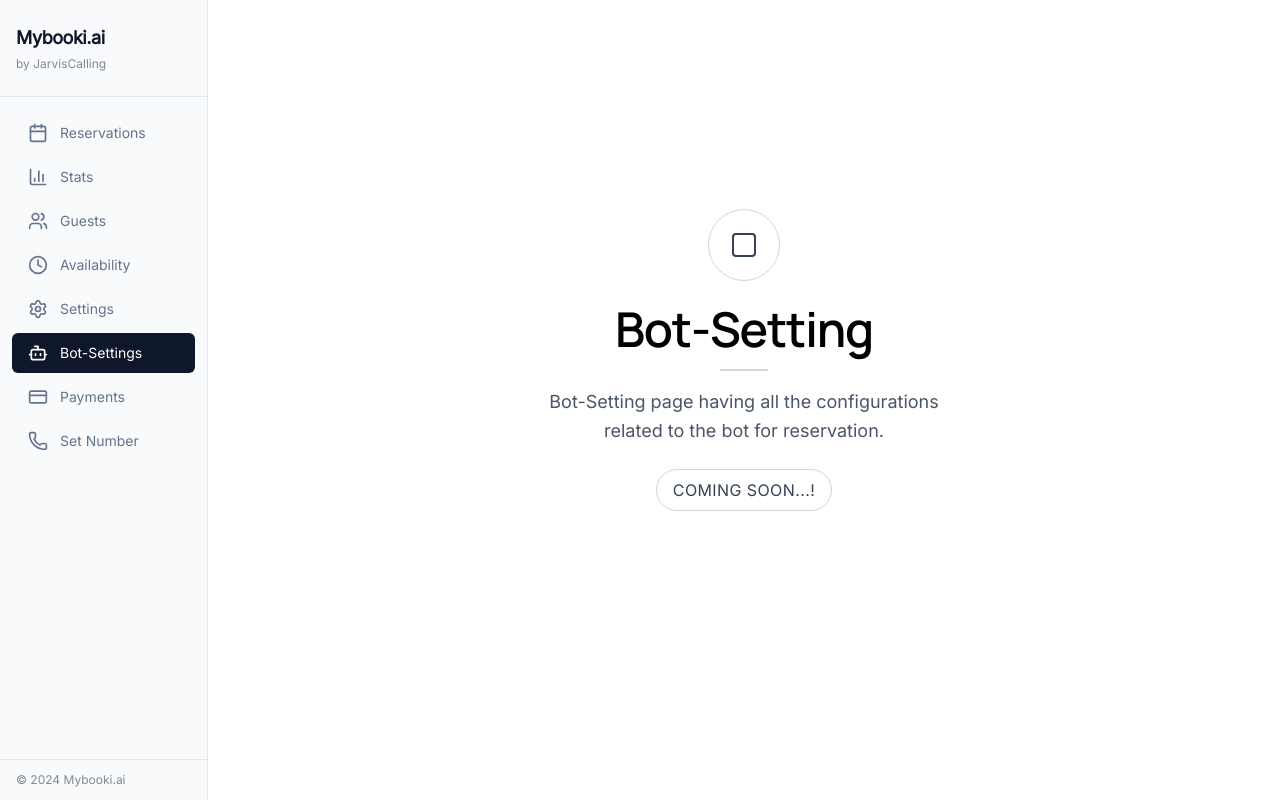
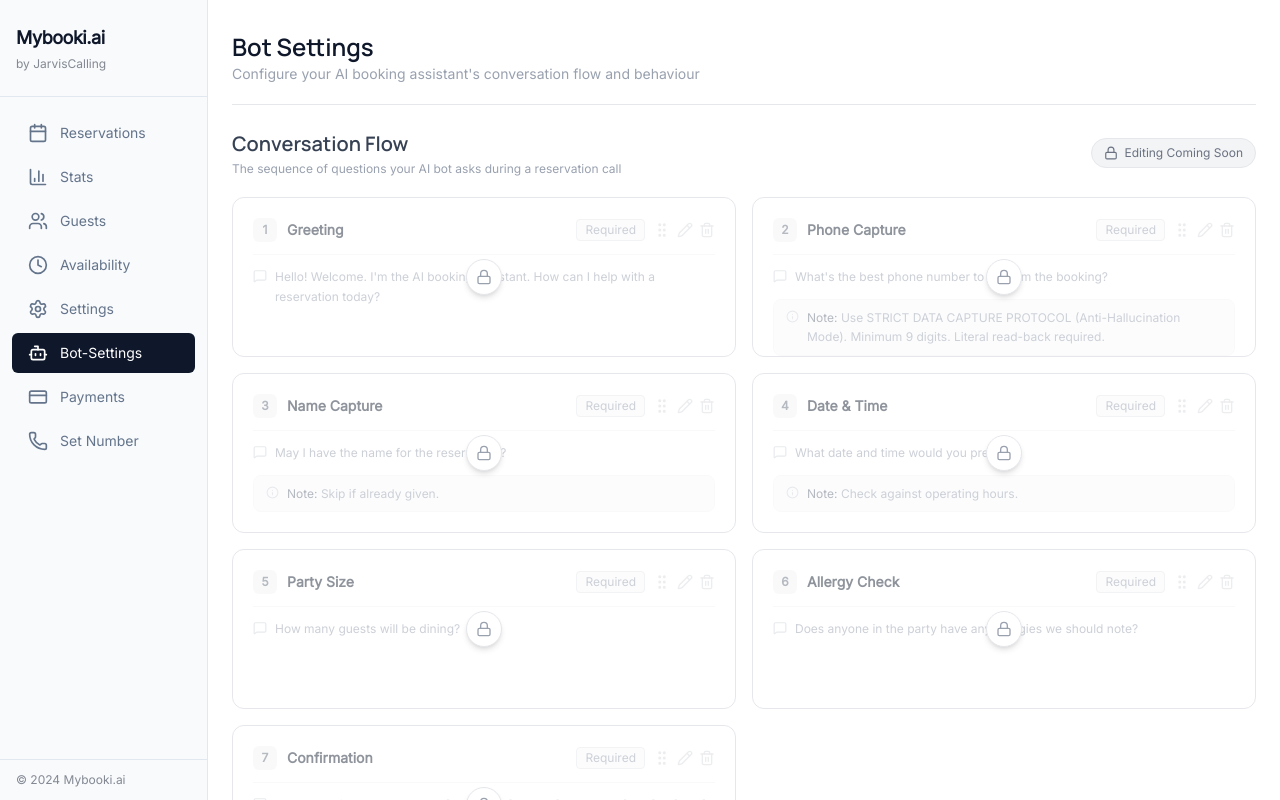
Before and after one commit to RavneetDTU/mybooki, a React (Vite) app: page /botsettings in a window 1280 px wide. Shown: the top 800 px of the page. Built offline with nearby package versions, Linux system fonts and the light colour scheme; no server answers.

Commit message:
enhance the ui of botsetting and setting page

```diff
--- a/src/pages/BotSetting.jsx
+++ b/src/pages/BotSetting.jsx
@@ -1,31 +1,193 @@
-export const BotSetting = () => {
-    return (
-        <div className="min-h-[calc(100vh-80px)] flex items-center justify-center bg-white px-6">
-            <div className="text-center max-w-md">
+import {
+  Bot,
+  Lock,
+  GripVertical,
+  Pencil,
+  Trash2,
+  MessageSquare,
+  Info,
+  CheckCircle2,
+} from 'lucide-react';
 
-                {/* Subtle Icon */}
-                <div className="mx-auto mb-6 h-18 w-18 rounded-full border border-gray-300 flex items-center justify-center">
-                    <div className="h-6 w-6 border-2 border-gray-700 rounded-sm"></div>
-                </div>
+const DEFAULT_QUESTION_FLOW = [
+  {
+    id: 'greet',
+    order: 1,
+    botMessage: "Hello! Welcome. I'm the AI booking assistant. How can I help with a reservation today?",
+    isRequired: true,
+    instructions: null,
+  },
+  {
+    id: 'phone',
+    order: 2,
+    botMessage: "What's the best phone number to confirm the booking?",
+    isRequired: true,
+    instructions:
+      'Use STRICT DATA CAPTURE PROTOCOL (Anti-Hallucination Mode). Minimum 9 digits. Literal read-back required.',
+  },
+  {
+    id: 'name',
+    order: 3,
+    botMessage: 'May I have the name for the reservation?',
+    isRequired: true,
+    instructions: 'Skip if already given.',
+  },
+  {
+    id: 'dateTime',
+    order: 4,
+    botMessage: 'What date and time would you prefer?',
+    isRequired: true,
+    instructions: 'Check against operating hours.',
+  },
+  {
+    id: 'partySize',
+    order: 5,
+    botMessage: 'How many guests will be dining?',
+    isRequired: true,
+    instructions: null,
+  },
+  {
+    id: 'allergies',
+    order: 6,
+    botMessage: 'Does anyone in the party have any allergies we should note?',
+    isRequired: true,
+    instructions: null,
+  },
+  {
+    id: 'confirm',
+    order: 7,
+    botMessage:
+      "Just to confirm: a table under [name] for [number] guests on [date] at [time]. Contact: [phone]. Allergies: [details or 'none noted']. Is that correct?",
+    isRequired: true,
+    instructions: null,
+  },
+];
 
-                {/* Title */}
-                <h1 className="text-5xl font-semibold text-black tracking-tight">
-                    Bot-Setting
-                </h1>
+const STEP_LABELS = {
+  greet: 'Greeting',
+  phone: 'Phone Capture',
+  name: 'Name Capture',
+  dateTime: 'Date & Time',
+  partySize: 'Party Size',
+  allergies: 'Allergy Check',
+  confirm: 'Confirmation',
+};
 
-                {/* Divider */}
-                <div className="w-12 h-[2px] bg-gray-300 mx-auto my-4"></div>
+export function BotSetting() {
+  return (
+    <div className="max-w-6xl mx-auto px-6 py-8">
 
-                {/* Subtitle */}
-                <p className="text-gray-600 text-lg leading-relaxed">
-                    Bot-Setting page having all the configurations related to the bot for reservation.
-                </p>
+      {/* ── Page Header ── */}
+      <div className="flex items-center justify-between">
+        <div className="flex items-center gap-3">
+          {/* <div className="w-9 h-9 rounded-lg bg-gray-900 flex items-center justify-center flex-shrink-0">
+            <Bot className="w-5 h-5 text-white" />
+          </div> */}
+          <div>
+            <h1 className="font-heading font-semibold text-foreground leading-tight">Bot Settings</h1>
+            <p className="text-sm text-gray-400 mt-0.5">
+              Configure your AI booking assistant's conversation flow and behaviour
+            </p>
+          </div>
+        </div>
+      </div>
 
-                {/* Coming Soon Badge */}
-                <div className="mt-6 inline-block px-4 py-2 border border-gray-300 rounded-full text-s text-gray-700 tracking-wide">
-                    COMING SOON...!
-                </div>
-            </div>
+      {/* Horizontal rule */}
+      <div className="border-t border-gray-200 mt-5 mb-6" />
+
+      {/* ── Section label row ── */}
+      <div className="flex items-center justify-between mb-5">
+        <div>
+          <h2 className="text-m font-semibold text-gray-700">Conversation Flow</h2>
+          <p className="text-xs text-gray-400 mt-0.5">
+            The sequence of questions your AI bot asks during a reservation call
+          </p>
         </div>
-    );
-};
+        <span className="inline-flex items-center gap-1.5 text-xs font-medium text-gray-500 bg-gray-100 border border-gray-200 rounded-full px-3 py-1.5">
+          <Lock className="w-3.5 h-3.5" />
+          Editing Coming Soon
+        </span>
+      </div>
+
+      {/* ── Question Grid — 2 per row, full width ── */}
+      <div className="grid grid-cols-1 md:grid-cols-2 gap-4" style={{ gridAutoRows: '1fr' }}>
+        {DEFAULT_QUESTION_FLOW.map((q) => (
+          <QuestionRow key={q.id} question={q} />
+        ))}
+      </div>
+
+      {/* ── Footer ── */}
+      <div className="mt-6 flex items-center gap-2">
+        <CheckCircle2 className="w-3.5 h-3.5 text-gray-300" />
+        <p className="text-xs text-gray-400">
+          All{' '}
+          <span className="font-medium text-gray-500">{DEFAULT_QUESTION_FLOW.length} questions</span>{' '}
+          are active in this flow. Customisation controls will be unlocked in a future update.
+        </p>
+      </div>
+    </div>
+  );
+}
+
+function QuestionRow({ question }) {
+  const label = STEP_LABELS[question.id] || question.id;
+
+  return (
+    <div className="relative flex flex-col bg-white border border-gray-200 rounded-xl p-5 overflow-hidden h-40">
+
+      {/* Lock overlay — floats above content, content readable behind */}
+      <div
+        className="absolute inset-0 rounded-xl flex items-center justify-center z-10 pointer-events-none"
+        style={{ backgroundColor: 'rgba(255,255,255,0.50)' }}
+      >
+        <div className="w-9 h-9 rounded-full bg-white border border-gray-200 shadow-md flex items-center justify-center">
+          <Lock className="text-gray-400" style={{ width: 16, height: 16 }} />
+        </div>
+      </div>
+
+      {/* Card header */}
+      <div className="flex items-center justify-between gap-2 mb-3">
+        <div className="flex items-center gap-2.5">
+          <span className="w-6 h-6 rounded-md bg-gray-100 text-gray-500 text-xs font-semibold flex items-center justify-center flex-shrink-0">
+            {question.order}
+          </span>
+          <span className="text-sm font-semibold text-gray-800">{label}</span>
+        </div>
+
+        <div className="flex items-center gap-2 flex-shrink-0">
+          {question.isRequired && (
+            <span className="text-xs font-medium text-gray-400 bg-gray-50 border border-gray-200 rounded px-2 py-0.5">
+              Required
+            </span>
+          )}
+          {/* Disabled icons — larger size, clearly greyed out */}
+          <div className="flex items-center gap-1.5 opacity-25 cursor-not-allowed select-none">
+            <GripVertical style={{ width: 18, height: 18 }} className="text-gray-500" />
+            <Pencil style={{ width: 16, height: 16 }} className="text-gray-500" />
+            <Trash2 style={{ width: 16, height: 16 }} className="text-gray-500" />
+          </div>
+        </div>
+      </div>
+
+      {/* Divider */}
+      <div className="border-t border-gray-100 mb-3" />
+
+      {/* Bot message — light/muted to signal locked state */}
+      <div className="flex gap-2 flex-1">
+        <MessageSquare style={{ width: 14, height: 14 }} className="text-gray-300 mt-0.5 flex-shrink-0" />
+        <p className="text-xs text-gray-400 leading-relaxed">{question.botMessage}</p>
+      </div>
+
+      {/* Instructions */}
+      {question.instructions && (
+        <div className="mt-3 flex gap-2 bg-gray-50 border border-gray-100 rounded-lg px-3 py-2">
+          <Info style={{ width: 13, height: 13 }} className="text-gray-300 mt-0.5 flex-shrink-0" />
+          <p className="text-xs text-gray-400 leading-relaxed">
+            <span className="font-medium text-gray-500">Note: </span>
+            {question.instructions}
+          </p>
+        </div>
+      )}
+    </div>
+  );
+}
--- a/src/pages/Settings.jsx
+++ b/src/pages/Settings.jsx
@@ -81,7 +81,7 @@ export function Settings() {
         <div className="min-h-screen bg-background">
             {/* Header */}
             <div className="border-b border-border bg-white">
-                <div className="max-w-5xl mx-auto px-6 py-4">
+                <div className="max-w-6xl mx-auto px-6 py-4">
                     <h1 className="font-heading font-semibold text-foreground">
                         Restaurant Settings
                     </h1>
@@ -92,7 +92,7 @@ export function Settings() {
             </div>
 
             {/* Content */}
-            <div className="max-w-5xl mx-auto px-6 py-5 space-y-5">
+            <div className="max-w-6xl mx-auto px-6 py-5 space-y-5">
 
                 {/* 1. Restaurant Address Section */}
                 <div className="bg-white border border-border rounded-lg overflow-hidden">
```
